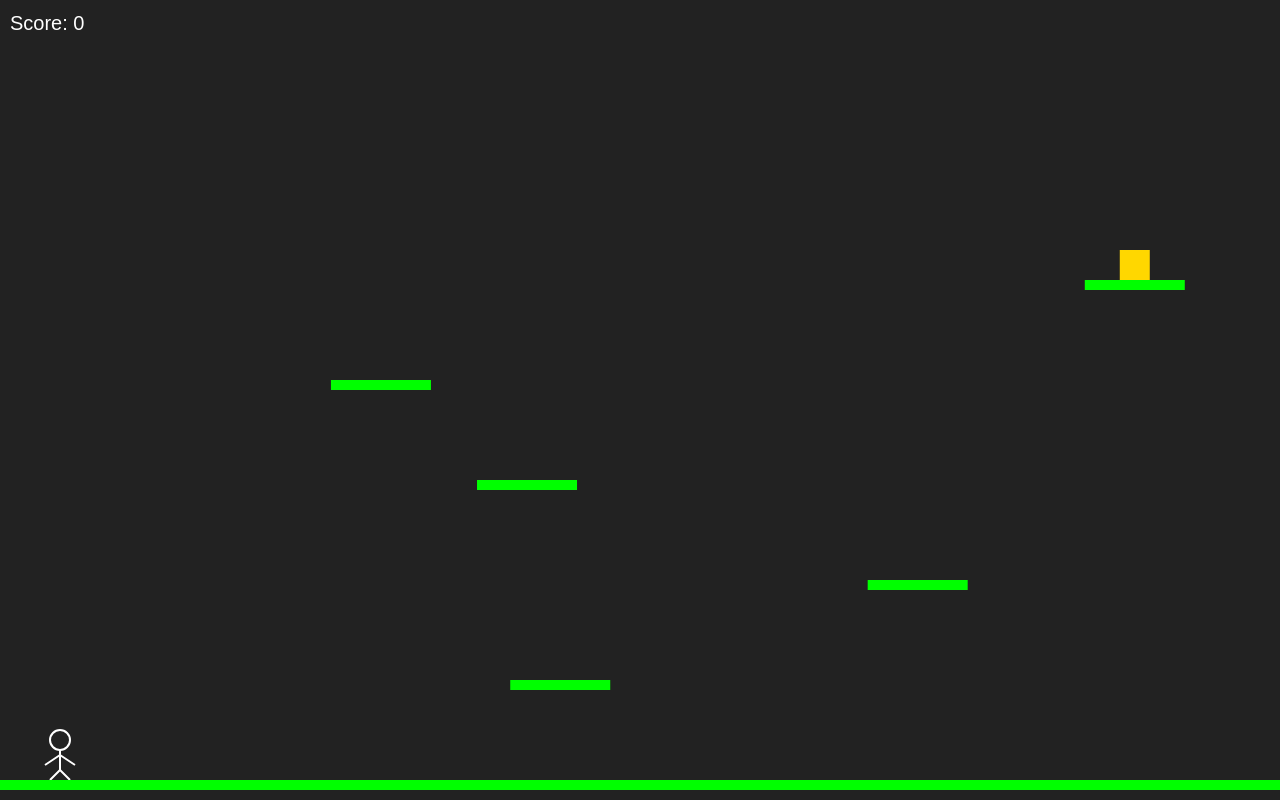
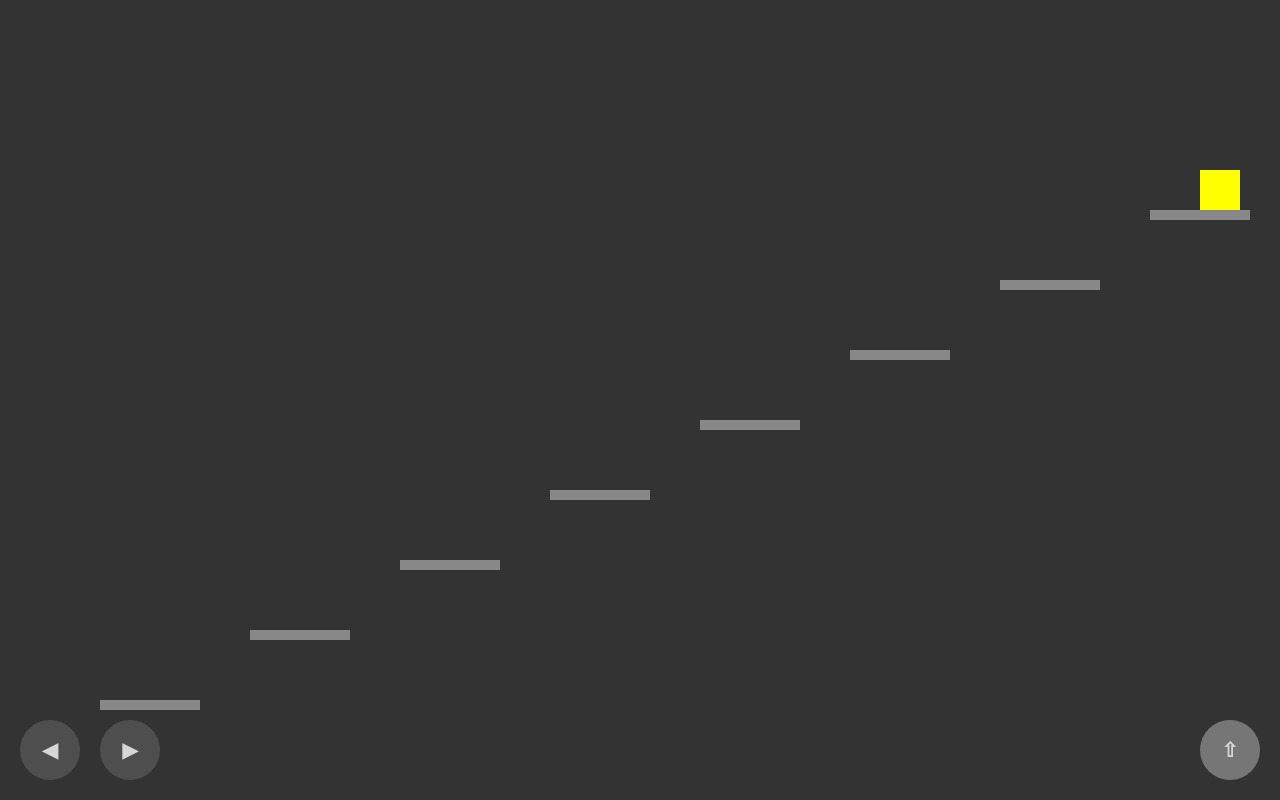
Before and after one commit to shubh72010/Platforma, a plain HTML site: page index.html in a window 1280 px wide. Shown: the top 800 px of the page. Drawn offline with Linux system fonts and the light colour scheme.

Commit message:
Update index.html

```diff
--- a/index.html
+++ b/index.html
@@ -1,228 +1,169 @@
 <!DOCTYPE html>
-<html>
+<html lang="en">
 <head>
-  <meta charset="utf-8">
-  <title>Full Stickman Platformer</title>
-  <meta name="viewport" content="width=device-width, initial-scale=1.0">
+  <meta charset="UTF-8" />
+  <meta name="viewport" content="width=device-width, initial-scale=1.0" />
+  <title>Stickman Platformer</title>
   <style>
     html, body {
       margin: 0;
       padding: 0;
       overflow: hidden;
-      background: #111;
+      background: #222;
     }
     canvas {
       display: block;
-      background: #222;
+      background: #333;
     }
-    .controls {
-      position: absolute;
-      width: 100%;
-      height: 100%;
-      pointer-events: none;
-    }
-    .button {
-      position: absolute;
+    .btn {
+      position: fixed;
+      bottom: 20px;
       width: 60px;
       height: 60px;
-      background: rgba(255,255,255,0.2);
-      border: 2px solid white;
       border-radius: 50%;
-      pointer-events: auto;
-      touch-action: none;
+      border: none;
+      font-size: 20px;
+      font-weight: bold;
+      color: white;
+      background: #555;
+      opacity: 0.8;
+      z-index: 10;
     }
-    #left { bottom: 20px; left: 20px; }
-    #right { bottom: 20px; left: 100px; }
-    #jump { bottom: 20px; right: 20px; }
+    #left { left: 20px; }
+    #right { left: 100px; }
+    #jump { right: 20px; background: #888; }
   </style>
 </head>
 <body>
-  <canvas id="game"></canvas>
-  <div class="controls">
-    <div class="button" id="left"></div>
-    <div class="button" id="right"></div>
-    <div class="button" id="jump"></div>
-  </div>
+  <canvas id="gameCanvas"></canvas>
+  <button id="left" class="btn">&#9664;</button>
+  <button id="right" class="btn">&#9654;</button>
+  <button id="jump" class="btn">&#8679;</button>
+
   <script>
-    const canvas = document.getElementById('game');
+    const canvas = document.getElementById('gameCanvas');
     const ctx = canvas.getContext('2d');
-    canvas.width = innerWidth;
-    canvas.height = innerHeight;
+    let W = canvas.width = window.innerWidth;
+    let H = canvas.height = window.innerHeight;
 
-    // Controls
+    let gravity = 0.6;
     let keys = { left: false, right: false, jump: false };
-    document.getElementById('left').ontouchstart = () => keys.left = true;
-    document.getElementById('left').ontouchend = () => keys.left = false;
-    document.getElementById('right').ontouchstart = () => keys.right = true;
-    document.getElementById('right').ontouchend = () => keys.right = false;
-    document.getElementById('jump').ontouchstart = () => keys.jump = true;
-    document.getElementById('jump').ontouchend = () => keys.jump = false;
 
-    // Sounds (stub, replace with actual file URLs)
-    const jumpSound = new Audio('jump.mp3');
-    const winSound = new Audio('win.mp3');
-    const hurtSound = new Audio('hurt.mp3');
-
-    class Player {
-      constructor() {
-        this.reset();
-      }
-      reset() {
-        this.x = 50;
-        this.y = canvas.height - 100;
-        this.w = 20;
-        this.h = 50;
-        this.vx = 0;
-        this.vy = 0;
-        this.onGround = false;
-        this.score = 0;
-      }
+    const player = {
+      x: 50, y: H - 150,
+      w: 30, h: 50,
+      vx: 0, vy: 0,
+      grounded: false,
       draw() {
-        ctx.strokeStyle = "white";
-        ctx.lineWidth = 2;
+        ctx.fillStyle = "#0f0";
+        ctx.beginPath();
         // Head
-        ctx.beginPath();
-        ctx.arc(this.x + this.w/2, this.y + 10, 10, 0, Math.PI * 2);
-        ctx.stroke();
+        ctx.arc(this.x + this.w/2, this.y, 10, 0, Math.PI * 2);
+        ctx.fill();
         // Body
         ctx.beginPath();
-        ctx.moveTo(this.x + this.w/2, this.y + 20);
-        ctx.lineTo(this.x + this.w/2, this.y + 40);
+        ctx.moveTo(this.x + this.w/2, this.y + 10);
+        ctx.lineTo(this.x + this.w/2, this.y + 35);
+        // Arms
+        ctx.moveTo(this.x + this.w/2, this.y + 15);
+        ctx.lineTo(this.x + this.w/2 - 10, this.y + 25);
+        ctx.moveTo(this.x + this.w/2, this.y + 15);
+        ctx.lineTo(this.x + this.w/2 + 10, this.y + 25);
+        // Legs
+        ctx.moveTo(this.x + this.w/2, this.y + 35);
+        ctx.lineTo(this.x + this.w/2 - 10, this.y + 50);
+        ctx.moveTo(this.x + this.w/2, this.y + 35);
+        ctx.lineTo(this.x + this.w/2 + 10, this.y + 50);
+        ctx.strokeStyle = "#0f0";
+        ctx.lineWidth = 3;
         ctx.stroke();
-        // Arms
-        ctx.beginPath();
-        ctx.moveTo(this.x + this.w/2, this.y + 25);
-        ctx.lineTo(this.x - 5, this.y + 35);
-        ctx.moveTo(this.x + this.w/2, this.y + 25);
-        ctx.lineTo(this.x + this.w + 5, this.y + 35);
-        ctx.stroke();
-        // Legs
-        ctx.beginPath();
-        ctx.moveTo(this.x + this.w/2, this.y + 40);
-        ctx.lineTo(this.x, this.y + this.h);
-        ctx.moveTo(this.x + this.w/2, this.y + 40);
-        ctx.lineTo(this.x + this.w, this.y + this.h);
-        ctx.stroke();
-      }
+      },
       update() {
         if (keys.left) this.vx = -3;
         else if (keys.right) this.vx = 3;
         else this.vx = 0;
 
-        if (keys.jump && this.onGround) {
-          this.vy = -12;
-          this.onGround = false;
-          jumpSound.play();
-        }
-
-        this.vy += 0.6;
+        this.vy += gravity;
         this.x += this.vx;
         this.y += this.vy;
 
-        this.onGround = false;
-        for (let p of platforms) {
-          if (this.x < p.x + p.w && this.x + this.w > p.x &&
-              this.y + this.h < p.y + 10 && this.y + this.h + this.vy >= p.y) {
-            this.y = p.y - this.h;
+        this.grounded = false;
+        for (let plat of platforms) {
+          if (
+            this.x + this.w > plat.x && this.x < plat.x + plat.w &&
+            this.y + this.h >= plat.y && this.y + this.h <= plat.y + plat.h &&
+            this.vy >= 0
+          ) {
+            this.y = plat.y - this.h;
             this.vy = 0;
-            this.onGround = true;
+            this.grounded = true;
           }
         }
 
-        // Collision with enemies
-        for (let e of enemies) {
-          if (this.x < e.x + e.w && this.x + this.w > e.x &&
-              this.y < e.y + e.h && this.y + this.h > e.y) {
-            hurtSound.play();
-            this.reset();
-          }
+        // Win zone
+        if (
+          this.x + this.w > goal.x && this.x < goal.x + goal.w &&
+          this.y + this.h > goal.y && this.y < goal.y + goal.h
+        ) {
+          alert("You win!");
+          location.reload();
         }
 
-        if (this.y > canvas.height) this.reset();
-
-        // Win
-        if (this.x < goal.x + goal.w && this.x + this.w > goal.x &&
-            this.y < goal.y + goal.h && this.y + this.h > goal.y) {
-          winSound.play();
-          this.score++;
-          generateLevel();
+        // Fall
+        if (this.y > H) {
+          alert("You fell!");
+          location.reload();
         }
       }
+    };
+
+    const platforms = [];
+    for (let i = 0; i < 8; i++) {
+      let px = 100 + i * 150;
+      let py = H - (100 + (i * 70));
+      platforms.push({ x: px, y: py, w: 100, h: 10 });
     }
 
-    class Platform {
-      constructor(x, y, w) {
-        this.x = x;
-        this.y = y;
-        this.w = w;
-        this.h = 10;
-      }
-      draw() {
-        ctx.fillStyle = '#0f0';
-        ctx.fillRect(this.x, this.y, this.w, this.h);
-      }
+    const goal = { x: platforms[platforms.length - 1].x + 50, y: platforms[platforms.length - 1].y - 40, w: 40, h: 40 };
+
+    function drawPlatforms() {
+      ctx.fillStyle = "#888";
+      platforms.forEach(p => {
+        ctx.fillRect(p.x, p.y, p.w, p.h);
+      });
     }
 
-    class Enemy {
-      constructor(x, y) {
-        this.x = x;
-        this.y = y;
-        this.w = 20;
-        this.h = 20;
-        this.dir = 1;
-      }
-      draw() {
-        ctx.fillStyle = 'red';
-        ctx.fillRect(this.x, this.y, this.w, this.h);
-      }
-      update() {
-        this.x += this.dir * 2;
-        if (this.x < 0 || this.x + this.w > canvas.width) this.dir *= -1;
-      }
+    function drawGoal() {
+      ctx.fillStyle = "#ff0";
+      ctx.fillRect(goal.x, goal.y, goal.w, goal.h);
     }
 
-    const player = new Player();
-    let platforms = [];
-    let enemies = [];
-    let goal = {};
-
-    function generateLevel() {
-      platforms = [];
-      enemies = [];
-      let base = canvas.height - 20;
-      platforms.push(new Platform(0, base, canvas.width));
-      for (let i = 1; i <= 5; i++) {
-        let px = Math.random() * (canvas.width - 100);
-        let py = base - i * 100;
-        platforms.push(new Platform(px, py, 100));
-        if (Math.random() < 0.5) enemies.push(new Enemy(px + 30, py - 20));
-      }
-      goal = { x: platforms[platforms.length - 1].x + 35, y: platforms[platforms.length - 1].y - 30, w: 30, h: 30 };
-      player.reset();
+    function gameLoop() {
+      ctx.clearRect(0, 0, W, H);
+      drawPlatforms();
+      drawGoal();
+      player.update();
+      player.draw();
+      requestAnimationFrame(gameLoop);
     }
 
-    generateLevel();
+    gameLoop();
 
-    function loop() {
-      ctx.clearRect(0, 0, canvas.width, canvas.height);
-      player.update();
-      player.draw();
-      platforms.forEach(p => p.draw());
-      enemies.forEach(e => { e.update(); e.draw(); });
+    document.getElementById("left").addEventListener("touchstart", () => keys.left = true);
+    document.getElementById("left").addEventListener("touchend", () => keys.left = false);
+    document.getElementById("right").addEventListener("touchstart", () => keys.right = true);
+    document.getElementById("right").addEventListener("touchend", () => keys.right = false);
+    document.getElementById("jump").addEventListener("touchstart", () => {
+      if (player.grounded) {
+        player.vy = -12;
+        player.grounded = false;
+      }
+    });
 
-      // Goal
-      ctx.fillStyle = 'gold';
-      ctx.fillRect(goal.x, goal.y, goal.w, goal.h);
-
-      // Score
-      ctx.fillStyle = 'white';
-      ctx.font = '20px sans-serif';
-      ctx.fillText('Score: ' + player.score, 10, 30);
-
-      requestAnimationFrame(loop);
-    }
-
-    loop();
+    window.addEventListener("resize", () => {
+      W = canvas.width = window.innerWidth;
+      H = canvas.height = window.innerHeight;
+    });
   </script>
 </body>
 </html>
```
